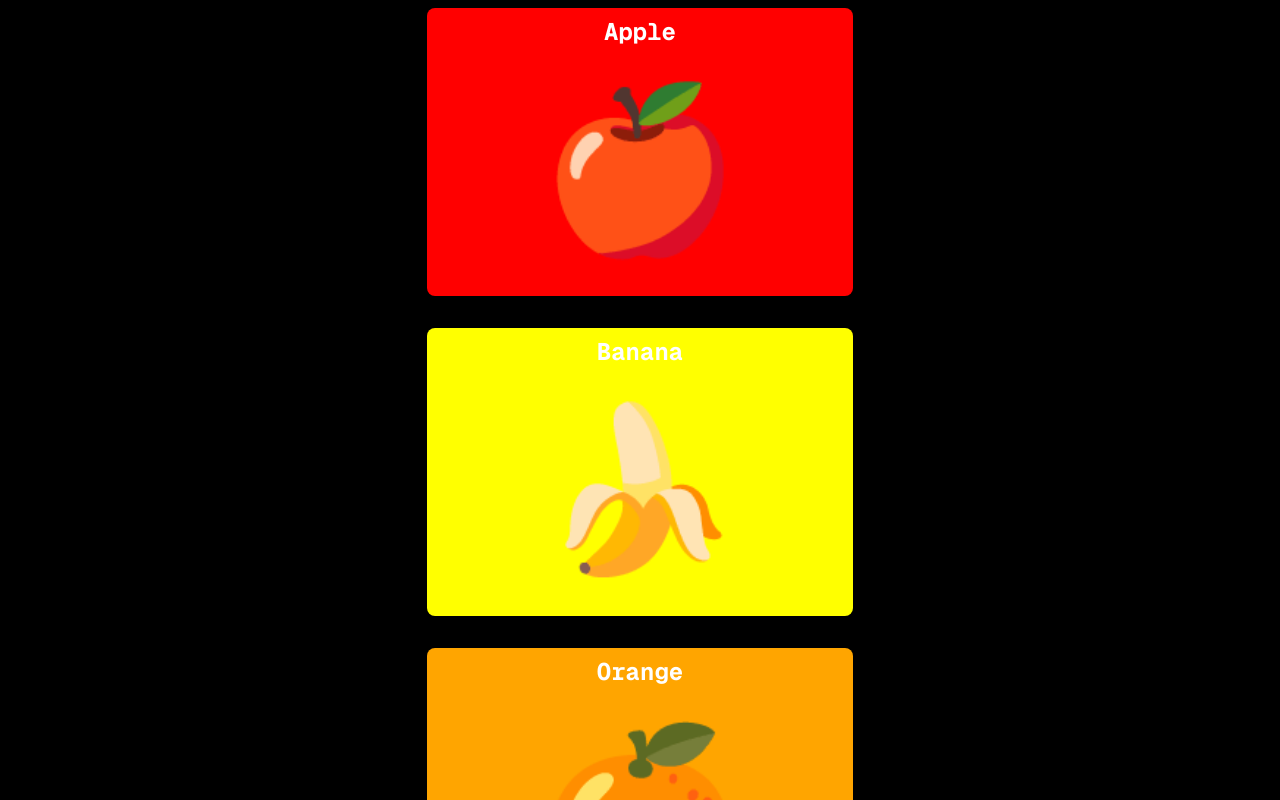
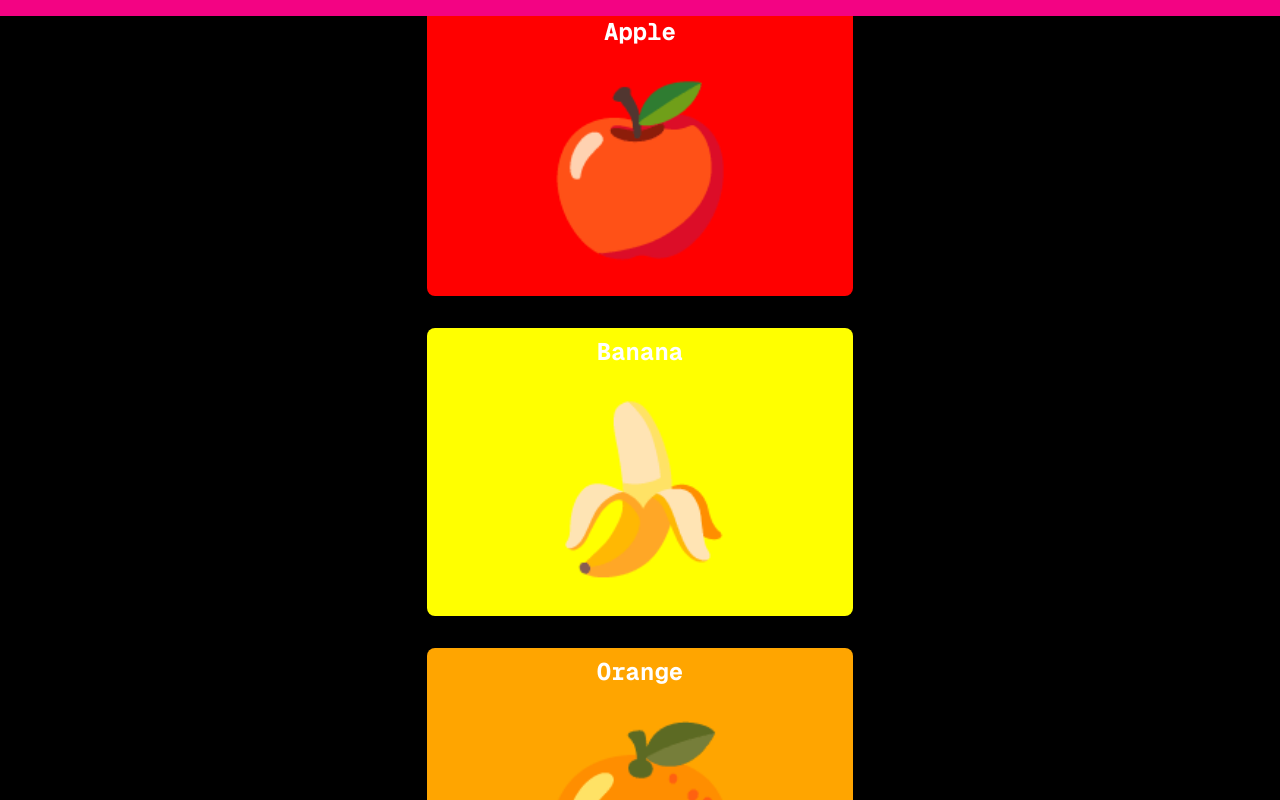
Before and after one commit to NIXBLACK11/animations, a Next.js app: page /fourth in a window 1280 px wide. Shown: the top 800 px of the page. Built offline with nearby package versions, Linux system fonts and the light colour scheme.

Commit message:
scroll animation

```diff
--- a/app/fourth/page.tsx
+++ b/app/fourth/page.tsx
@@ -1,6 +1,6 @@
 "use client"
 
-import { motion } from "framer-motion";
+import { motion, useScroll } from "framer-motion";
 
 export default function Home() {
     const fruits = [
@@ -50,8 +50,12 @@ export default function Home() {
             emoji: "🍊"
         }
     ]
+
+    const { scrollYProgress } = useScroll()
+
     return (
         <div className="max-w-screen min-h-screen bg-[#000000] flex items-center justify-center flex-col gap-4">
+            <motion.div style={{ scaleX: scrollYProgress }} className="h-4 bg-[#F30383] w-full fixed top-0 left-0 right-0 z-50" />
             {fruits.map((fruit, idx) => (
                 <motion.div
                     key={idx}
```
